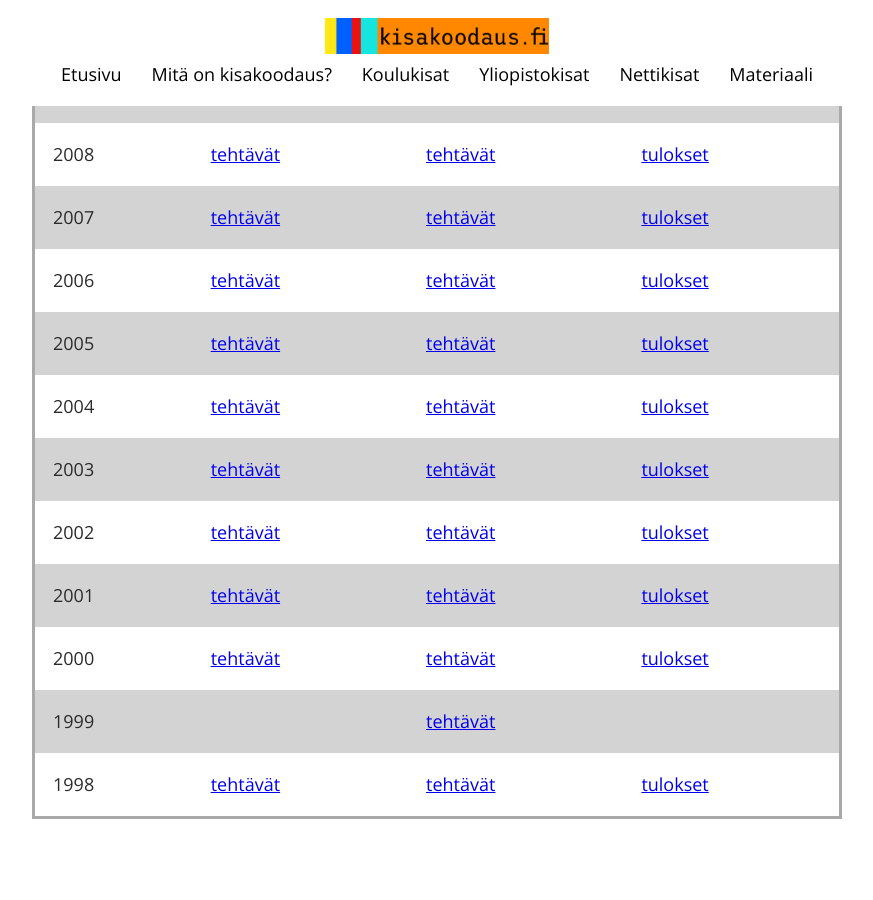
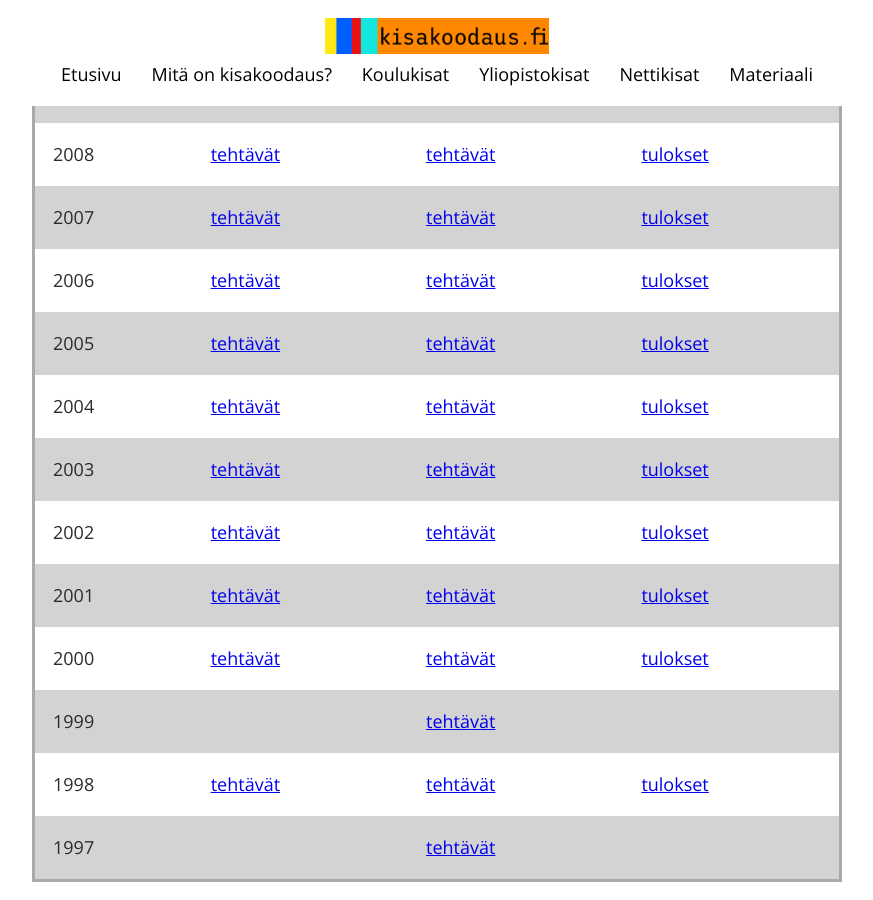
Before and after one commit to kisakoodaus/kisakoodaus.fi, a Jekyll site: the page built from datatahti/index.html, in a window 1280 px wide and 900 px high, scrolled down 1319 px. Shown: the whole window, without its empty margins (203-1076 px from the left). Built offline with Jekyll 4.4.1, drawn with Linux system fonts in a browser that asks for light colours; before the commit the page ends 2156 px from its top, so only the background shows below that.

Commit message:
Lisää linkki

```diff
--- a/datatahti/index.html
+++ b/datatahti/index.html
@@ -177,4 +177,10 @@ Lisää tietoa löydät
 	<td><a href="mat/dt98l.pdf">tehtävät</a></td>
 	<td><a href="tulokset1998">tulokset</a></td>
 </tr>
+<tr>
+	<td>1997</td>
+	<td></td>
+	<td><a href="mat/dt97l.pdf">tehtävät</a></td>
+	<td></td>
+</tr>
 </table>
```
